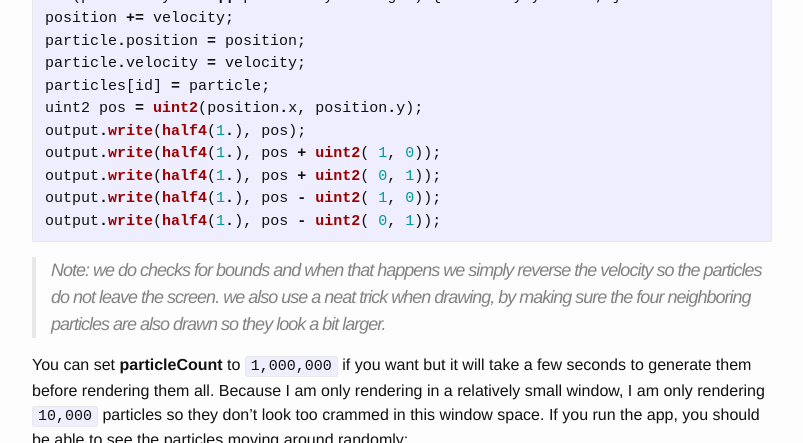
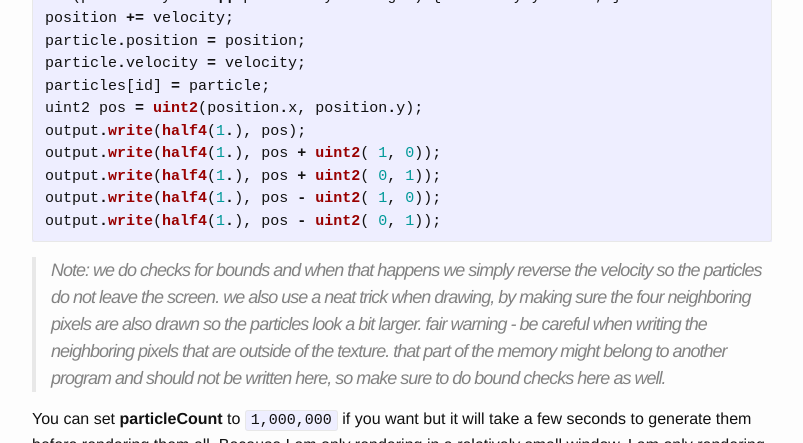
Before and after one commit to AlirioLau/metalkit.github.io, a Jekyll site: the page built from _posts/2017-11-30-working-with-particles-in-metal-part-3.markdown, in a window 1280 px wide and 900 px high, scrolled down 1591 px, cut to the strip 0-443 px from the top of the window. Shown: the whole strip, without its empty margins (238-1041 px from the left). Built offline with Jekyll 4.4.1, drawn with Linux system fonts in a browser that asks for light colours; comment, search, counter and statistics services are not loaded.

Commit message:
initial commit

````diff
--- a/_posts/2017-11-30-working-with-particles-in-metal-part-3.markdown
+++ b/_posts/2017-11-30-working-with-particles-in-metal-part-3.markdown
@@ -66,7 +66,7 @@ output.write(half4(1.), pos + uint2( 0, 1));
 output.write(half4(1.), pos - uint2( 1, 0));
 output.write(half4(1.), pos - uint2( 0, 1));
 ```
-> Note: we do checks for bounds and when that happens we simply reverse the velocity so the particles do not leave the screen. we also use a neat trick when drawing, by making sure the four neighboring particles are also drawn so they look a bit larger.
+> Note: we do checks for bounds and when that happens we simply reverse the velocity so the particles do not leave the screen. we also use a neat trick when drawing, by making sure the four neighboring pixels are also drawn so the particles look a bit larger. fair warning - be careful when writing the neighboring pixels that are outside of the texture. that part of the memory might belong to another program and should not be written here, so make sure to do bound checks here as well.
 
 You can set __particleCount__ to `1,000,000` if you want but it will take a few seconds to generate them before rendering them all. Because I am only rendering in a relatively small window, I am only rendering `10,000` particles so they don't look too crammed in this window space. If you run the app, you should be able to see the particles moving around randomly:
 
````
